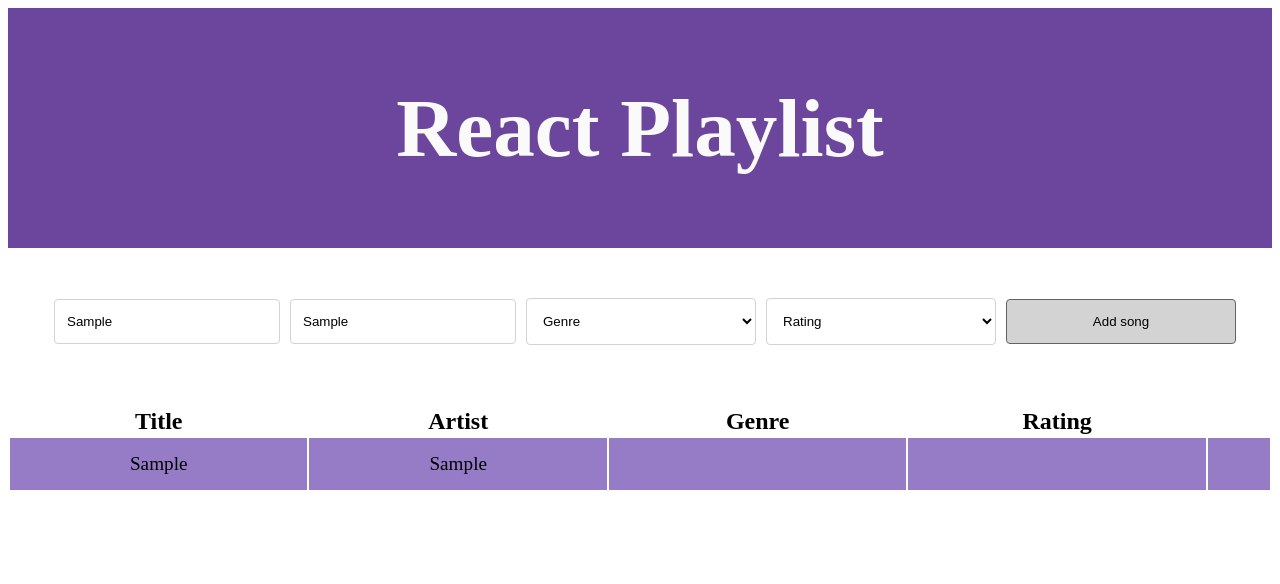
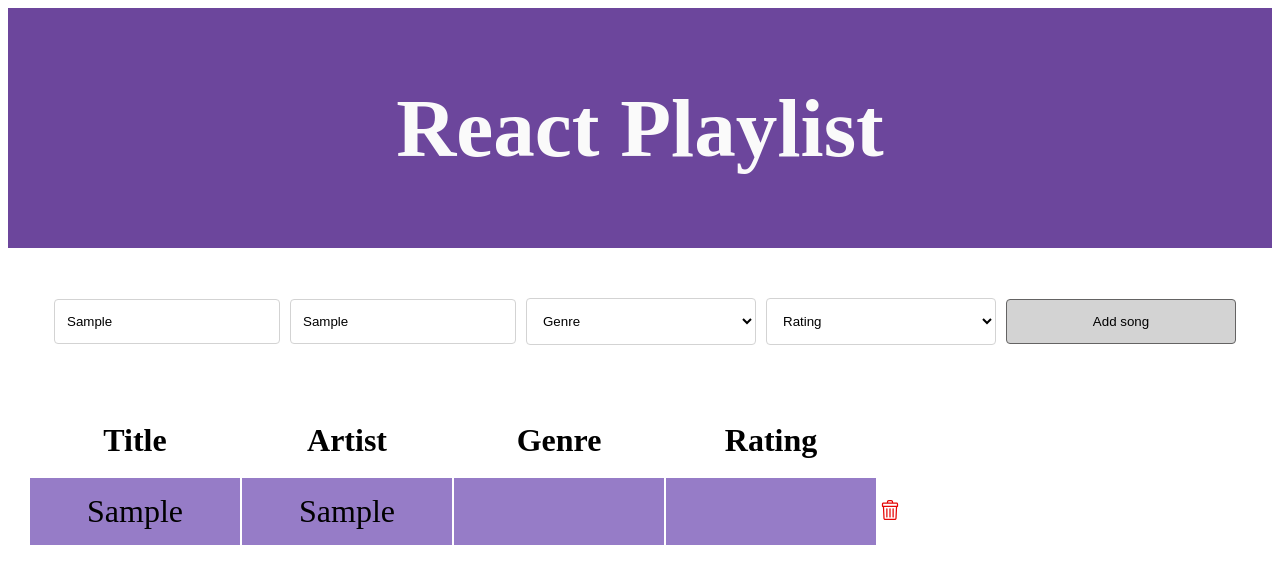
Before and after one commit to DebbySpaninks/debby_spaninks-ReactLilPlaylist, a React (Create React App) app in the folder react-playlist/: page / in a window 1280 px wide. Both pictures are taken after typing "Sample", "Sample" into the empty fields and a click on the button "Add song". Shown: the top 584 px of the page. Built offline with nearby package versions, Linux system fonts and the light colour scheme.

Commit message:
change table styling because trash icon

```diff
--- a/react-playlist/src/components/SongTable.js
+++ b/react-playlist/src/components/SongTable.js
@@ -1,11 +1,12 @@
 import React from 'react';
 import TableHeader from './TableHeader';
+import TrashIcon from './trash.svg';
 
 // function to display SongTableItems
 function SongTable(props) {
     return (
         <div>
-            <table className="table" style={{ width: "100%" }}>
+            <table className="table" style={{ width: "98%" }}>
                 <TableHeader />
                 <tbody>
                     {/* manage currentValue and displays index from song input*/}
@@ -16,7 +17,12 @@ function SongTable(props) {
                             <td>{currentValue.artist}</td>
                             <td>{currentValue.genre}</td>
                             <td>{currentValue.rating}</td>
-                            <td className="icon"></td>
+                            <td className="td-icon">
+                            <img
+                                src={TrashIcon}
+                                alt="trash icon"
+                                class="img-icon"
+                            /></td>
                         </tr>
                     })}
                 </tbody>
--- a/react-playlist/src/styles/App.css
+++ b/react-playlist/src/styles/App.css
@@ -42,18 +42,23 @@ button {
 }
 
 table {
-  font-size: 1.5em;
+  font-size: 2.5em;
+  margin-left: 20px;
+  display: flex;
+  flex-direction: column;
+  justify-content: center;
 }
 
-.table-header th {
-  width: 200px;
-}
+/* .table-header th {
+  width: 160px;                           hoe krijg ik met flex alles gecentreerd??? of width aanpassen ?????
+} */
 
-td {
-  width: 200px;
+th, td {
+  width: 180px;
   font-size: 0.8em;
   padding: 15px;
-  background: rgb(56, 22, 119);
+  margin-left: 30px;
+  /* background: rgb(56, 22, 119); */
   color: black;
 }
 
@@ -65,10 +70,27 @@ tr:nth-child(even) td {
   background: rgb(197, 184, 221);
 }
 
-.icon {
+.td-icon {
   background-color: white;
-  order: 2;
-  width: 18px;
-  height: 18px;
-  padding-top: 4px;
+  border: 1px solid white;
+  border-radius: 4px;
+  width: 20px;
+  height: 30px;
+  margin: 0px;
+  padding: 0px;
 }
+
+.img-icon {
+  background-color: white;
+  border: 1px solid white;
+  border-radius: 4px;
+  width: 20px;
+  height: 30px;
+  margin-top: 5px;
+  padding: 0px;
+}
+
+.table td:last-child{
+  /* background-color: black; */
+  background-color: white;
+}
```
Also changed, not shown: react-playlist/src/components/trash.svg (renamed from react-playlist/src/styles/trash.svg).
